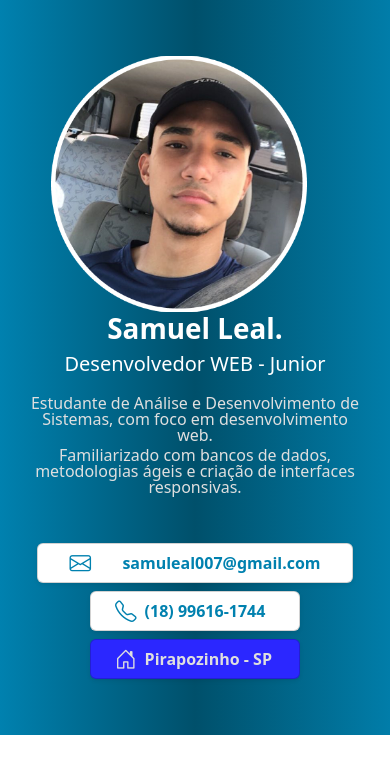
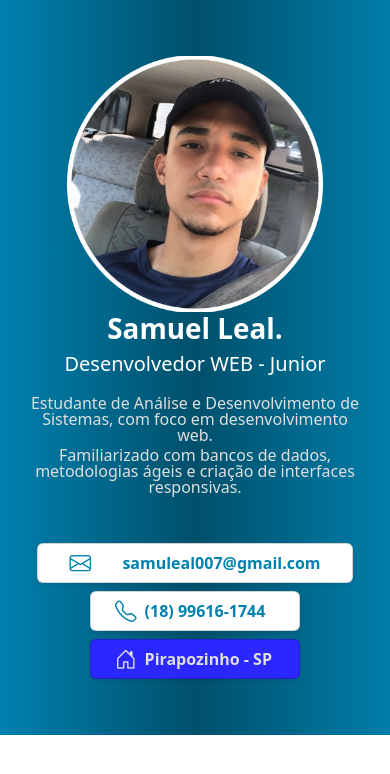
Before and after one commit to XPZz30/Meu-Portif-lio, a plain HTML site: page index.html in a window 390 px wide. Drawn offline with nearby package versions, Linux system fonts and the light colour scheme.

Commit message:
arrumado o css e o html

```diff
--- a/style.css
+++ b/style.css
@@ -10,6 +10,16 @@ body {
     height: 256px;
     object-fit: cover;
     margin-right: 2rem;
+}
+
+@media screen and (max-width: 990px) {
+    .profile-image {
+        width: 256px;
+        height: 256px;
+        object-fit: cover;
+        margin-right: 0;
+    }
+
 }
 
 .custom-navbar {
```
